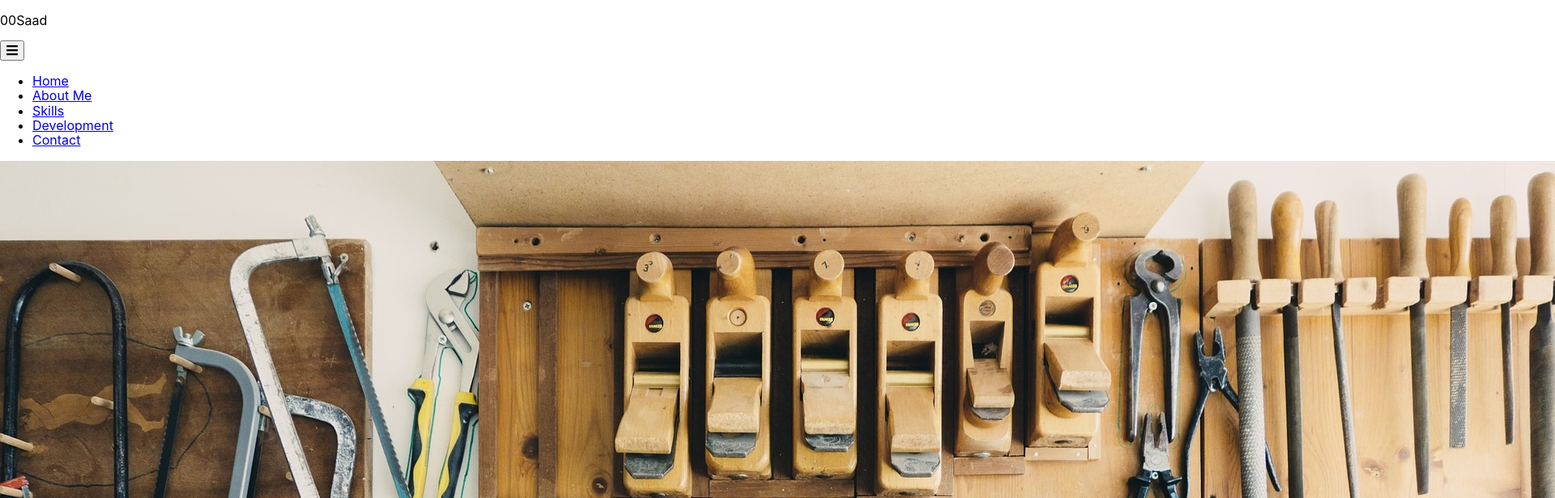
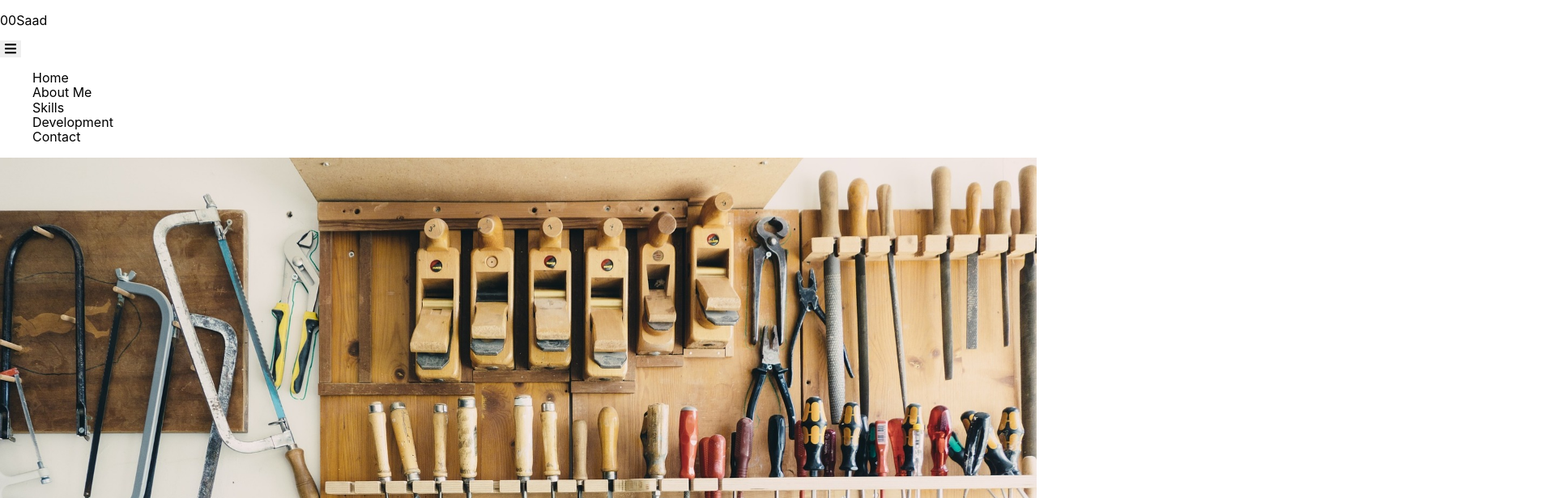
Before and after one commit to 00SaadChaudhry/react-portfolio, a React (Create React App) app: page / in a window 1280 px wide. Shown: the top 616 px of the page at 81% size, 1920 px wide, since content can reach past the window. Built offline with nearby package versions, Linux system fonts and the light colour scheme.

Commit message:
state nonsense

```diff
--- a/src/components/Nav.js
+++ b/src/components/Nav.js
@@ -1,4 +1,4 @@
-import React from 'react';
+import React, {Component} from 'react';
 import {Link} from 'react-router-dom';
 
 //Array containing react-router-dom data for Link and Route
@@ -10,14 +10,30 @@ import {FontAwesomeIcon} from '@fortawesome/react-fontawesome';
 import {faBars} from '@fortawesome/free-solid-svg-icons';
 library.add(faBars);
 
-function Nav() {
+/*function handleClick() {
+  console.log('clicked');
+}*/
+
+class Nav extends Component {
+  constructor(props) {
+    super(props);
+    this.state = {
+      clicked:'not clicked'
+    };
+  }
+  handleClick() {
+    this.setState.clicked = 'clicked';
+    console.log(this.state.clicked);
+  }
+  render() {
+
     const navLinks = links.map(item => {
         return <li key={item.name}><Link to={item.path}>{item.name}</Link></li>
       });
 
     return (
-    <nav>
-      <button>
+      <nav className="Nav">
+        <button onClick={this.handleClick.bind(this)}>
           <FontAwesomeIcon icon={faBars} className="menu" />
         </button>
         <ul>
@@ -26,5 +42,6 @@ function Nav() {
       </nav>
     )
   }
+}
 
 export default Nav;
--- a/src/scss/App.scss
+++ b/src/scss/App.scss
@@ -1,3 +1,20 @@
 @import '../../node_modules/normalize.css';
 
 @import 'variables';
+
+li {
+  list-style: none;
+}
+
+img {
+  width: 100%;
+}
+
+button {
+  border: none;
+}
+
+a {
+  text-decoration: none;
+  color: #000;
+}
```
Lines whose indentation alone changed are shown as unchanged.
